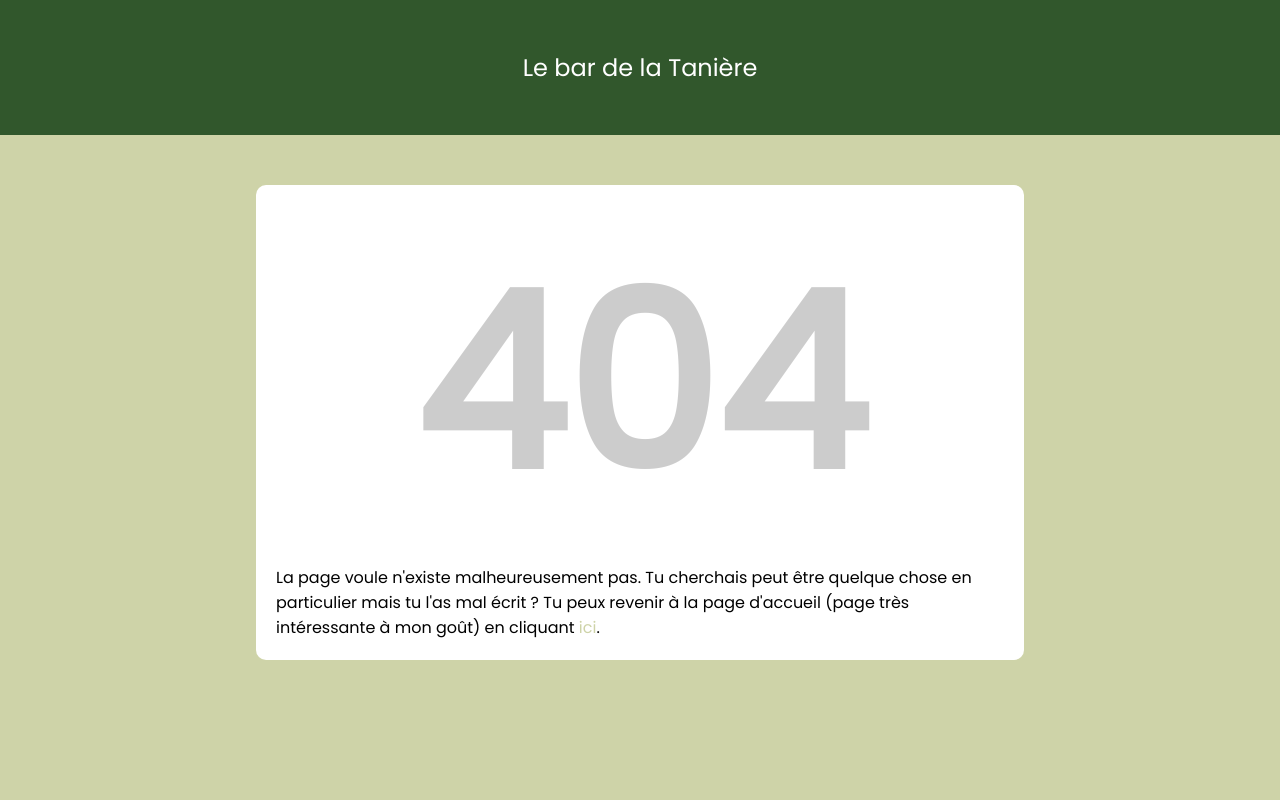
After one commit to B4nanaJuice/bar-manager, a Flask app: template templates/errors/404.html in a window 1280 px wide. The commit adds this page. Run offline with Flask 3, Linux system fonts and the light colour scheme; the template is opened without the code that fills it: most values are stand-ins (such as "Sample title", 1, 10 or a date in 2020).

Commit message:
Added 404 handler

```diff
--- a/app.py
+++ b/app.py
@@ -1,4 +1,4 @@
-from flask import Flask
+from flask import Flask, render_template
 
 from routes import public, admin, auth
 from data.database import init_database
@@ -16,3 +16,8 @@ init_database(app = app)
 app.register_blueprint(public.page)
 app.register_blueprint(admin.page)
 app.register_blueprint(auth.page)
+
+# Add app error handler
+@app.errorhandler(404)
+def page_not_found(error):
+    return render_template('errors/404.html', page_title = "Page introuvable")
--- a/static/css/base.css
+++ b/static/css/base.css
@@ -38,6 +38,14 @@ ul {
 a {
     text-decoration: none;
     color: var(--primary-lighter);
+}
+
+h1 {
+    width: 100%;
+    text-align: center;
+    font-size: 15rem;
+    font-weight: bolder;
+    color: rgba(0, 0, 0, 0.2);
 }
 
 .small {
--- /dev/null
+++ b/templates/errors/404.html
@@ -0,0 +1,23 @@
+<!DOCTYPE html>
+<html lang="en">
+
+<head>
+    <meta charset="UTF-8">
+    <meta name="viewport" content="width=device-width, initial-scale=1.0">
+    <title>{{ page_title }} | Le bar de la Tanière</title>
+    <link rel="stylesheet" href="{{ url_for('static', filename = 'css/base.css') }}">
+</head>
+
+<body>
+
+    <div class="header">
+        <h2>Le bar de la Tanière</h2>
+    </div>
+
+    <div class="content">
+        <h1>404</h1>
+        <p>La page voule n'existe malheureusement pas. Tu cherchais peut être quelque chose en particulier mais tu l'as mal écrit ? Tu peux revenir à la page d'accueil (page très intéressante à mon goût) en cliquant <a href="{{ url_for('public.cocktails') }}">ici</a>.</p>
+    </div>
+
+</body>
+</html>
```
